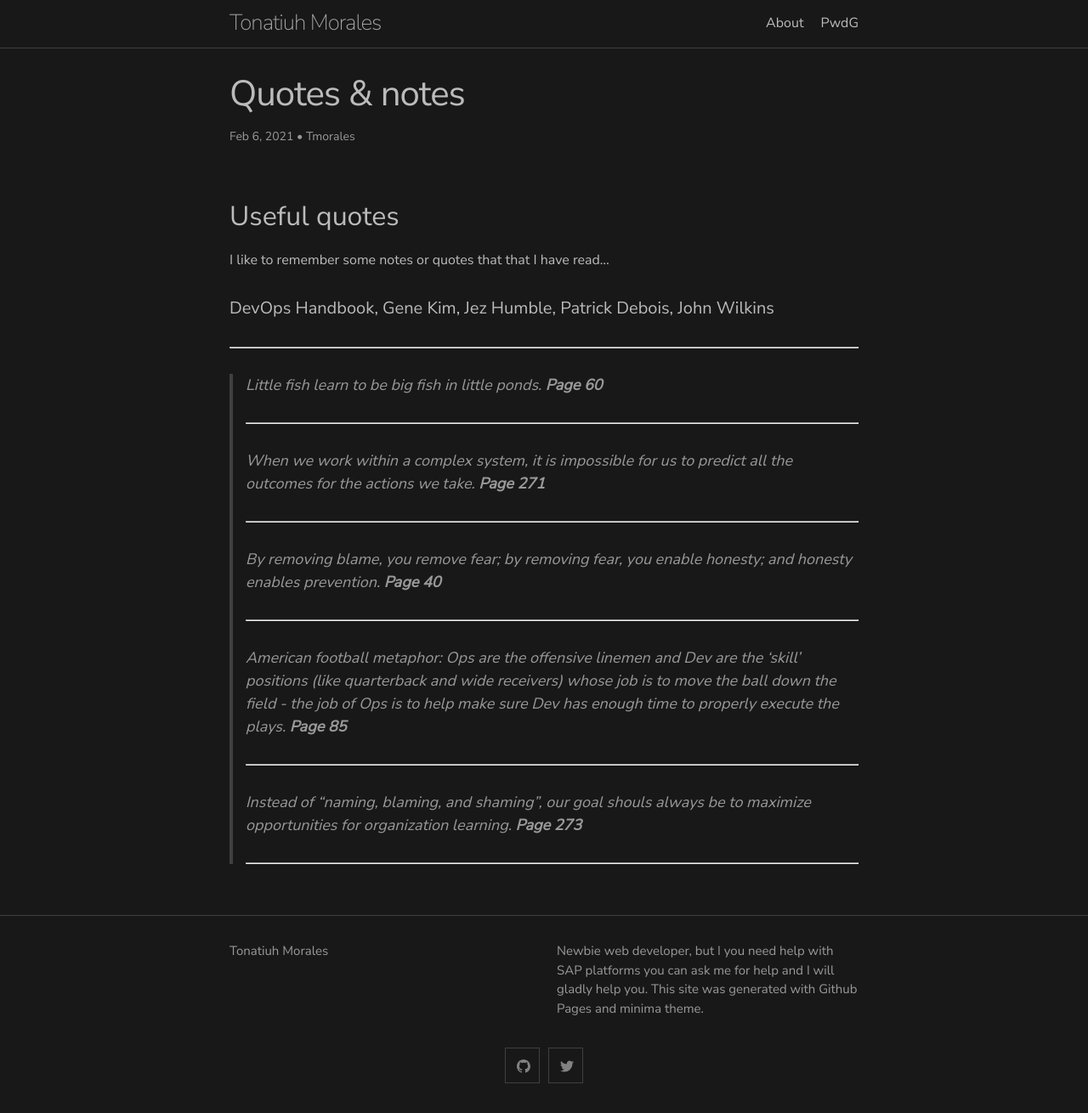
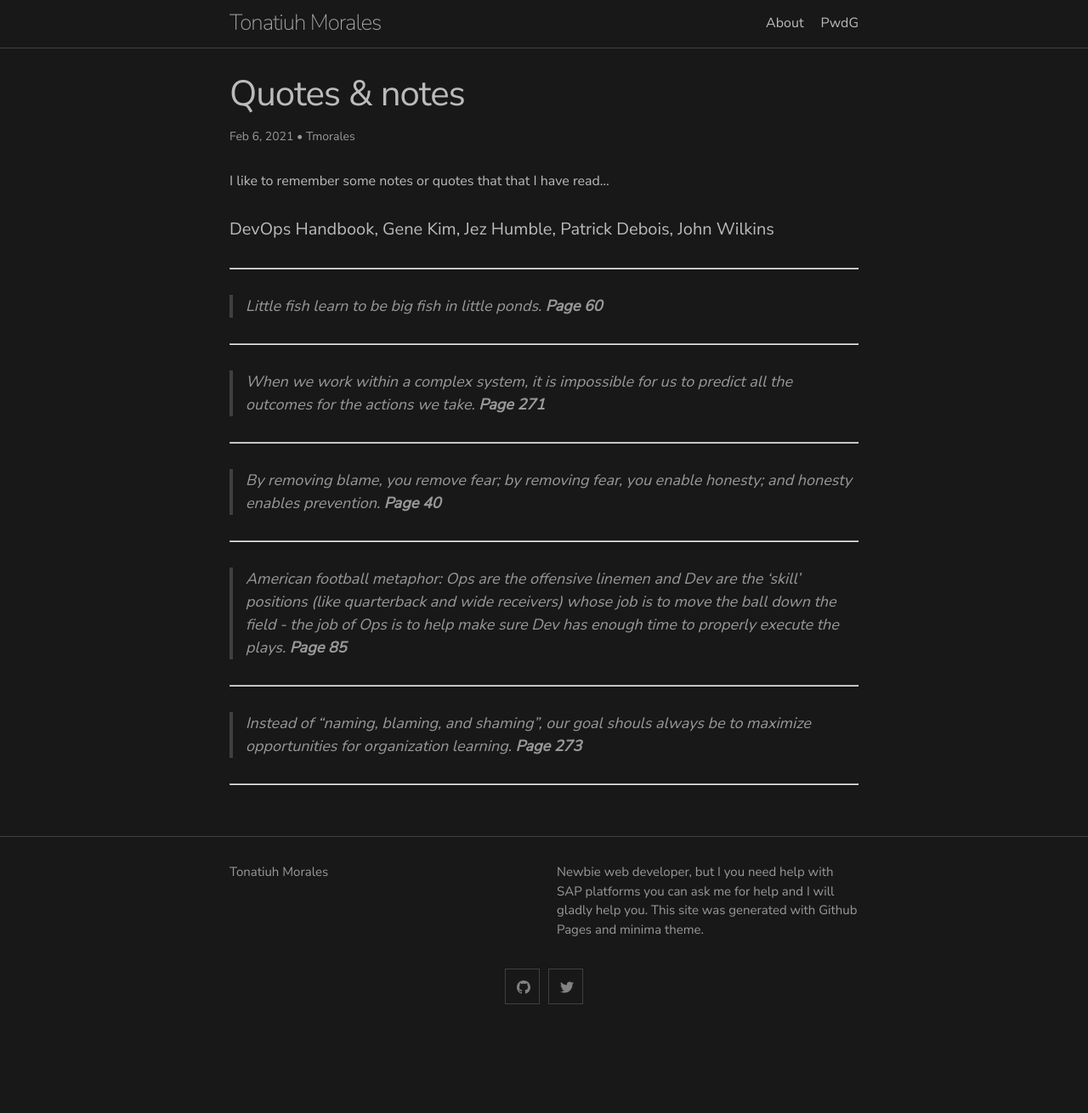
Before and after one commit to blackc0mb/blackc0mb.github.io, a Jekyll site: the page built from _posts/2021-02-06-quotes.md, in a window 1280 px wide. Shown: the whole page at 85% size. Built offline with Jekyll 4.4.1, drawn with Linux system fonts in a browser that asks for light colours; after the commit the page ends 1217 px from its top, so only the background shows below that.

Commit message:
Update 2021-02-06-quotes.md

```diff
--- a/_posts/2021-02-06-quotes.md
+++ b/_posts/2021-02-06-quotes.md
@@ -4,24 +4,23 @@
 author: Tmorales
 tag: various
 ---
-## Useful quotes
 
 I like to remember some notes or quotes that that I have read...
 
 #### DevOps Handbook, Gene Kim, Jez Humble, Patrick Debois, John Wilkins
 ---
 > Little fish learn to be big fish in little ponds. **Page 60**
->
+
 ---
 > When we work within a complex system, it is impossible for us to predict all the outcomes for the actions we take. **Page 271**
->
+
 ---
 > By removing blame, you remove fear; by removing fear, you enable honesty; and honesty enables prevention. **Page 40**
->
+
 ---
 > American football metaphor: Ops are the offensive linemen and Dev are the 'skill' positions (like quarterback and wide receivers) whose job is to move the ball down the field - the job of Ops is to help make sure Dev has enough time to properly execute the plays. **Page 85**
->
+
 ---
 > Instead of "naming, blaming, and shaming", our goal shouls always be to maximize opportunities for organization learning. **Page 273**
->
+
 ---
```
